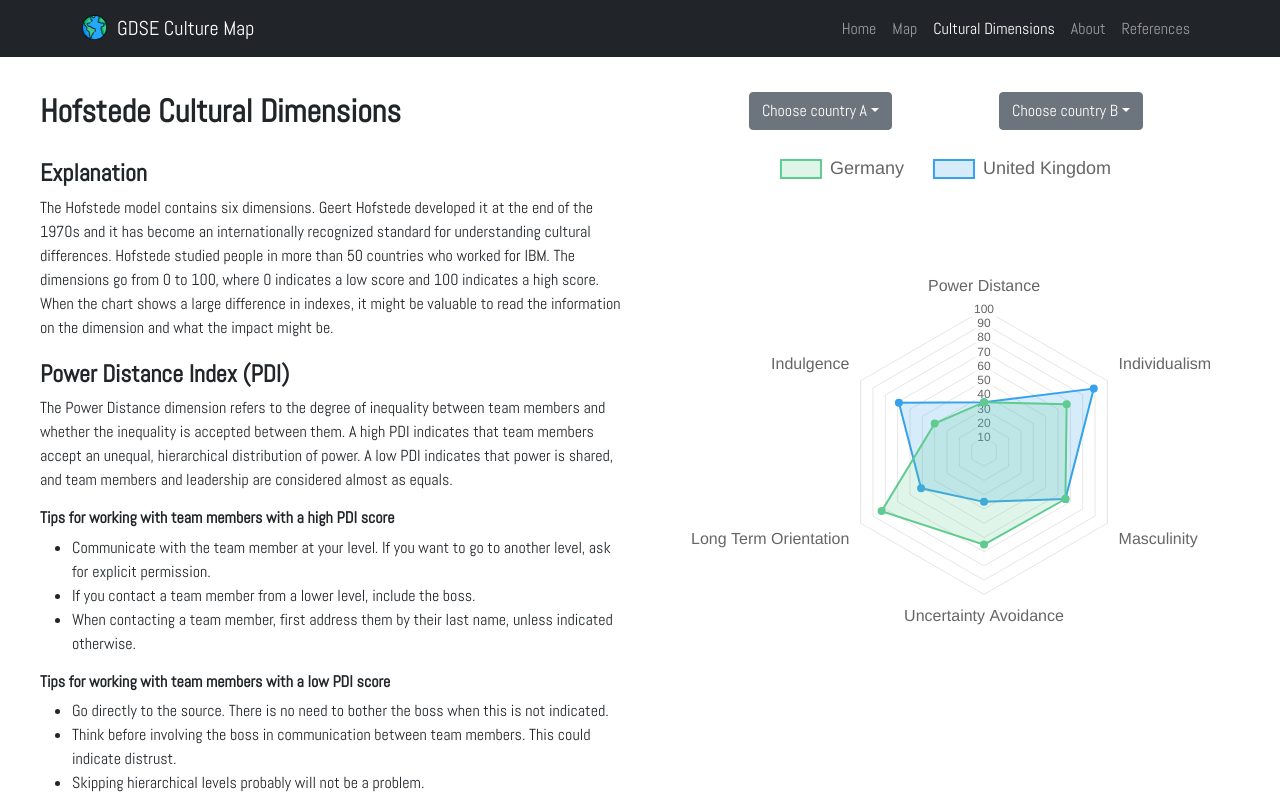
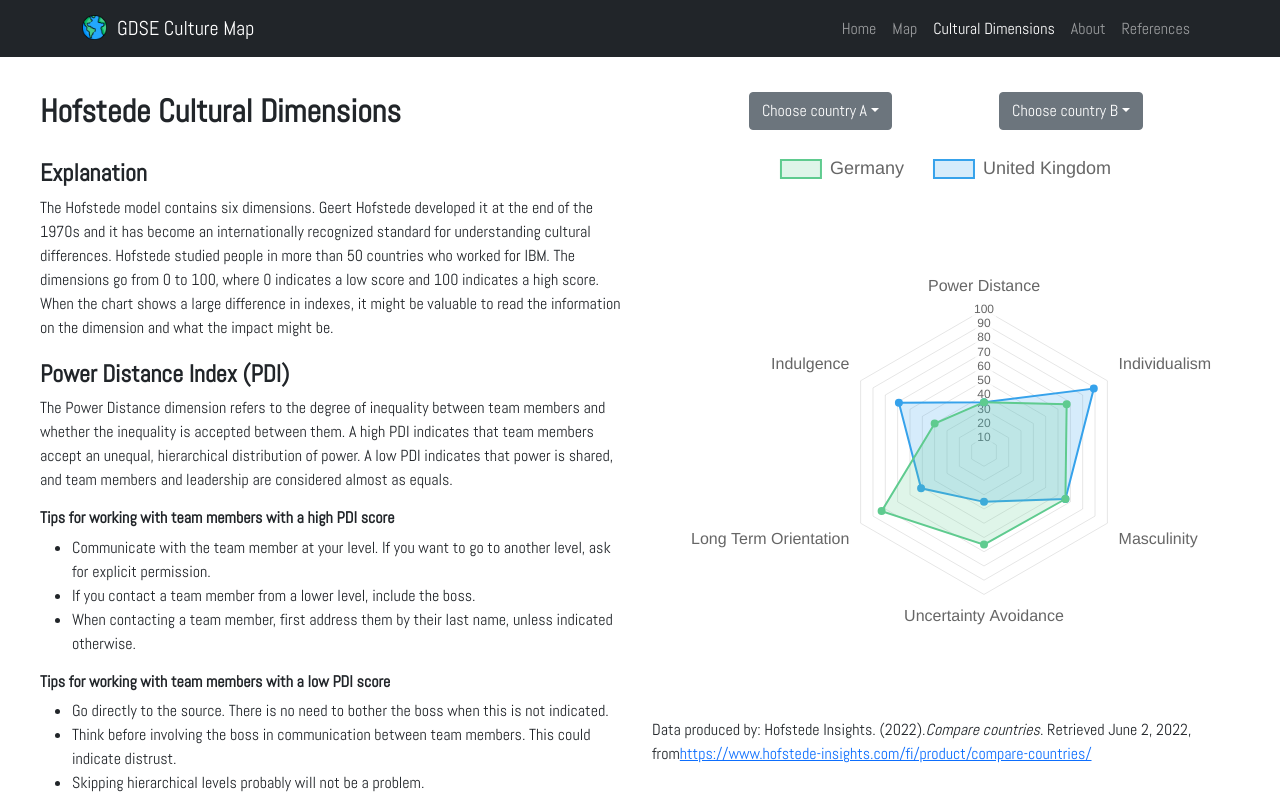
Before and after one commit to abel-vs/gdse-map, a React (Create React App) app: page /gdse-map/hofstede in a window 1280 px wide. Shown: the top 800 px of the page. Built offline with nearby package versions, Linux system fonts and the light colour scheme.

Commit message:
Add graph reference

```diff
--- a/src/components/SpiderGraph.js
+++ b/src/components/SpiderGraph.js
@@ -109,6 +109,14 @@ const SpiderGraph = () => {
             <div className={styles.graph}>
                 <Radar data={data} options={options}/>
             </div>
+            <div>
+                <p>
+                    Data produced by: Hofstede Insights. (2022).
+                    <em>Compare countries</em>.
+                    Retrieved June 2, 2022, from
+                    <a href="https://www.hofstede-insights.com/fi/product/compare-countries/">https://www.hofstede-insights.com/fi/product/compare-countries/</a>
+                </p>
+            </div>
         </>
     )
 }
```
Lines whose indentation alone changed are shown as unchanged.
